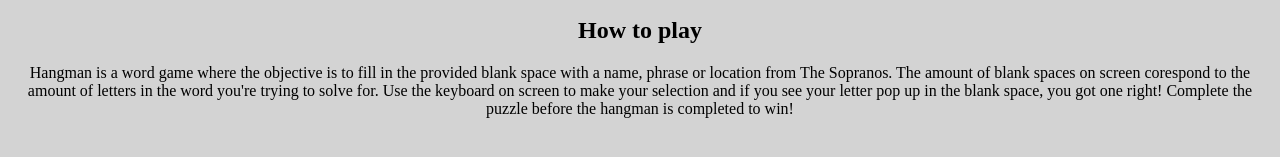
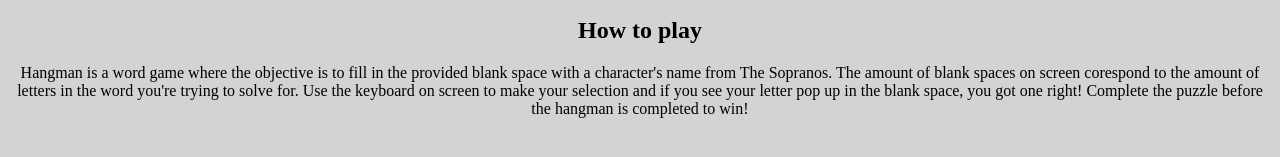
Before and after one commit to michaelmcbride113/Sopranos-hangman-game, a plain HTML site: page index.htm in a window 1280 px wide. Shown: the part 531-688 px from the top of the page. Drawn offline with Linux system fonts and the light colour scheme.

Commit message:
Changed how to play messaging

```diff
--- a/index.htm
+++ b/index.htm
@@ -73,7 +73,7 @@
   <div id="game-instructions">
     <h2>How to play</h2>
     <p>
-      Hangman is a word game where the objective is to fill in the provided blank space with a name, phrase or location
+      Hangman is a word game where the objective is to fill in the provided blank space with a character's name
       from The Sopranos.
       The amount of blank spaces on screen corespond to the amount of letters in the word you're trying to solve for.
       Use the keyboard on screen to make your selection and if you see your letter pop up in the blank space, you got
```
